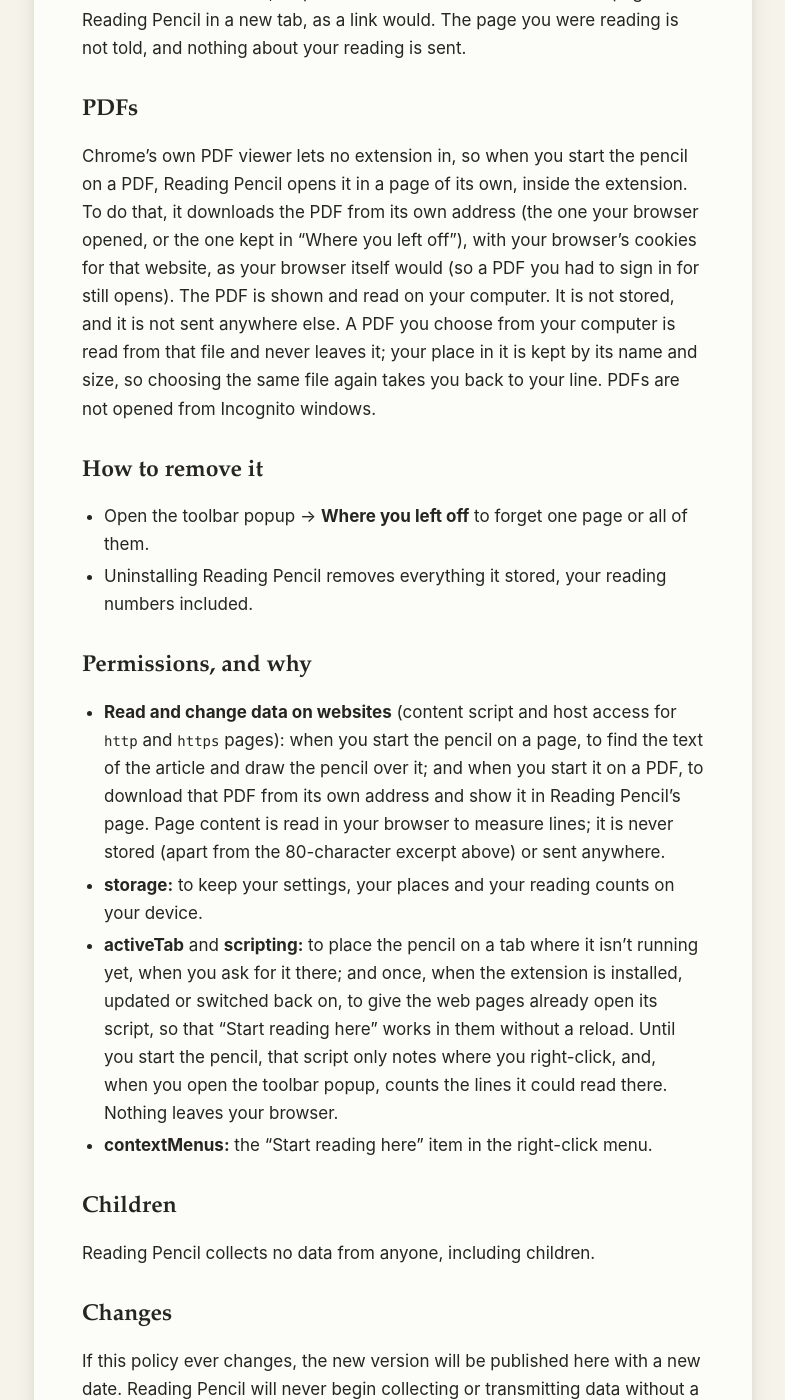
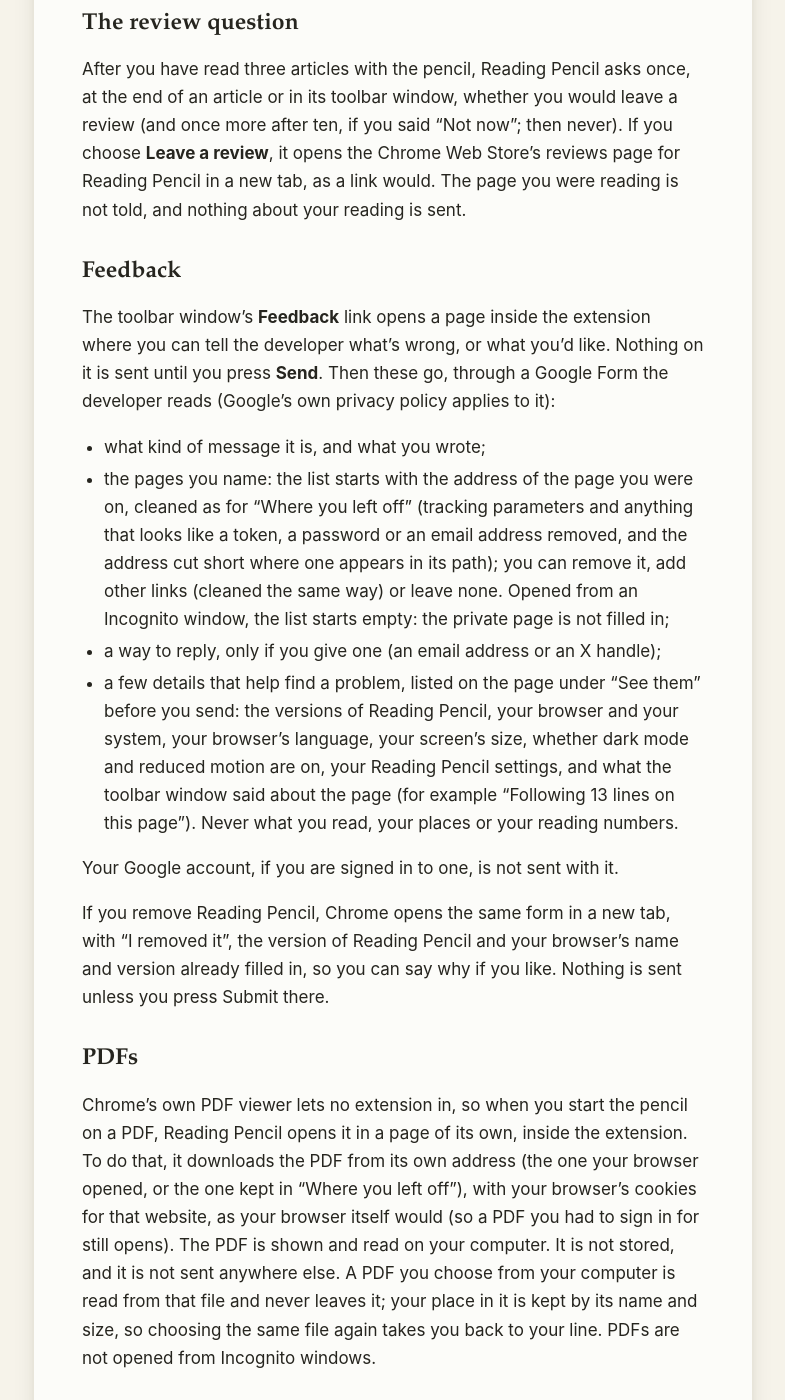
Before and after one commit to threatner/threatner.github.io, a Jekyll site: the page built from reading-pencil/privacy.md, in a window 1280 px wide and 1400 px high, scrolled down 2022 px. Shown: the whole window, without its empty margins (247-1032 px from the left). Built offline with Jekyll 4.4.1, drawn with Linux system fonts in a browser that asks for light colours; some of the changed text lies outside the part shown.

Commit message:
Reading Pencil 2.0.0: feedback, the PDF page box, in the help page and the privacy policy
Co-Authored-By: Claude Opus 5.5 <noreply@anthropic.com>

```diff
--- a/reading-pencil/privacy.md
+++ b/reading-pencil/privacy.md
@@ -15,12 +15,17 @@ short version: **nothing you read leaves your computer.**
 
 ## What Reading Pencil collects
 
-Nothing is collected, sent or shared. Reading Pencil has no analytics, no
-crash reporting, no advertising, no accounts and no servers. It makes one
-kind of network request only: when you start the pencil on a PDF, or open one
-from "Where you left off", it downloads that PDF from its own address, to show
-it in a page of its own (see "PDFs" below). That request goes only to the
-website the PDF comes from.
+Nothing is collected, sent or shared on its own. Reading Pencil has no
+analytics, no crash reporting, no advertising, no accounts and no servers.
+It makes two kinds of network request only:
+
+- when you start the pencil on a PDF, or open one from "Where you left off",
+  it downloads that PDF from its own address, to show it in a page of its own
+  (see "PDFs" below). That request goes only to the website the PDF comes
+  from;
+- when you write feedback on its feedback page and press **Send**, it sends
+  what that page shows to the developer (see "Feedback" below). Nothing is
+  sent until you press Send.
 
 ## What it stores on your device
 
@@ -42,7 +47,8 @@ extension storage (`chrome.storage.local`), on your computer only:
     email address is not kept);
   - the first 80 characters of the paragraph you were on, used only to find
     that paragraph again when you come back;
-  - how far into that paragraph you were, and when;
+  - how far into that paragraph you were (in a PDF, also the page it is
+    on), and when;
   - once you have read 20 lines of it with the pencil, a random name for
     that article (made up on your computer, not taken from the page), so
     that reading it again another day adds to the same book on your shelf
@@ -76,6 +82,34 @@ If you choose **Leave a review**, it opens the Chrome Web Store's reviews
 page for Reading Pencil in a new tab, as a link would. The page you were
 reading is not told, and nothing about your reading is sent.
 
+## Feedback
+
+The toolbar window's **Feedback** link opens a page inside the extension
+where you can tell the developer what's wrong, or what you'd like. Nothing
+on it is sent until you press **Send**. Then these go, through a Google Form
+the developer reads (Google's own privacy policy applies to it):
+
+- what kind of message it is, and what you wrote;
+- the pages you name: the list starts with the address of the page you were
+  on, cleaned as for "Where you left off" (tracking parameters and anything
+  that looks like a token, a password or an email address removed, and the
+  address cut short where one appears in its path); you can remove it, add
+  other links (cleaned the same way) or leave none. Opened from an Incognito
+  window, the list starts empty: the private page is not filled in;
+- a way to reply, only if you give one (an email address or an X handle);
+- a few details that help find a problem, listed on the page under "See them" before you send: the versions of Reading Pencil, your browser and
+  your system, your browser's language, your screen's size, whether dark mode
+  and reduced motion are on, your Reading Pencil settings, and what the
+  toolbar window said about the page (for example "Following 13 lines on this
+  page"). Never what you read, your places or your reading numbers.
+
+Your Google account, if you are signed in to one, is not sent with it.
+
+If you remove Reading Pencil, Chrome opens the same form in a new tab, with
+"I removed it", the version of Reading Pencil and your browser's name and
+version already filled in, so you can say why if you like. Nothing is sent
+unless you press Submit there.
+
 ## PDFs
 
 Chrome's own PDF viewer lets no extension in, so when you start the pencil on
@@ -104,6 +138,8 @@ PDFs are not opened from Incognito windows.
   PDF, to download that PDF from its own address and show it in Reading
   Pencil's page. Page content is read in your browser to measure lines; it is
   never stored (apart from the 80-character excerpt above) or sent anywhere.
+  The same access lets the feedback page send your message to the
+  developer's Google Form when you press Send.
 - **storage:** to keep your settings, your places and your reading counts on
   your device.
 - **activeTab** and **scripting:** to place the pencil on a tab where it
@@ -117,7 +153,8 @@ PDFs are not opened from Incognito windows.
 
 ## Children
 
-Reading Pencil collects no data from anyone, including children.
+Reading Pencil collects no data from anyone, including children, apart from
+feedback someone chooses to send.
 
 ## Changes
 
```
Also changed, not shown: other parts of reading-pencil/privacy.md (+1 -1 lines), reading-pencil/index.md (+4 -4 lines).
